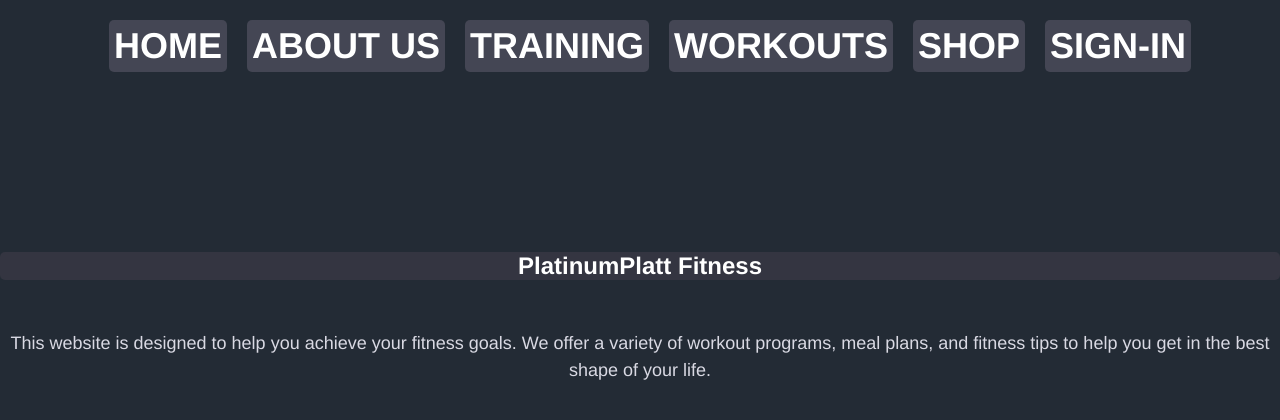
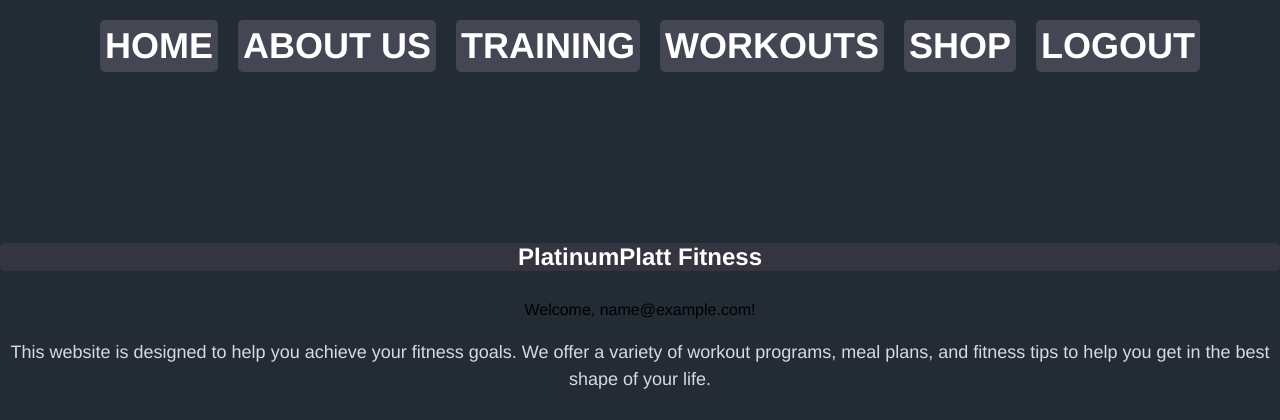
Before and after one commit to austinplatt/CS401-FitnessWebsite, a PHP site: page /index.php in a window 1280 px wide. Shown: the part 159-579 px from the top of the page. Run offline with PHP 8.4, Linux system fonts and the light colour scheme; the visitor is signed in with stand-in values (Sample User, id 1).

Commit message:
"Changes to Nav bar"

```diff
--- a/nav.php
+++ b/nav.php
@@ -1,8 +1,17 @@
+<?php session_start(); ?>
 <div class="topnav">
-        <a href="index.php">HOME</a>
-        <a href="about.php">ABOUT US</a>
-        <a href="training.php">TRAINING</a>
-        <a href="workouts.php">WORKOUTS</a>
-        <a href="shop.php">SHOP</a>
-	<a href="signin.php">SIGN-IN</a>
+    <a href="index.php">HOME</a>
+    <a href="about.php">ABOUT US</a>
+    <a href="training.php">TRAINING</a>
+    <a href="workouts.php">WORKOUTS</a>
+    <a href="shop.php">SHOP</a>
+
+    <?php
+        // Check if the user is authenticated
+        if (isset($_SESSION['authenticated']) && $_SESSION['authenticated'] === true) {
+            echo '<a href="logout.php">LOGOUT</a>';
+        } else {
+            echo '<a href="signin.php">SIGN-IN</a>';
+        }
+    ?>
 </div>
```
